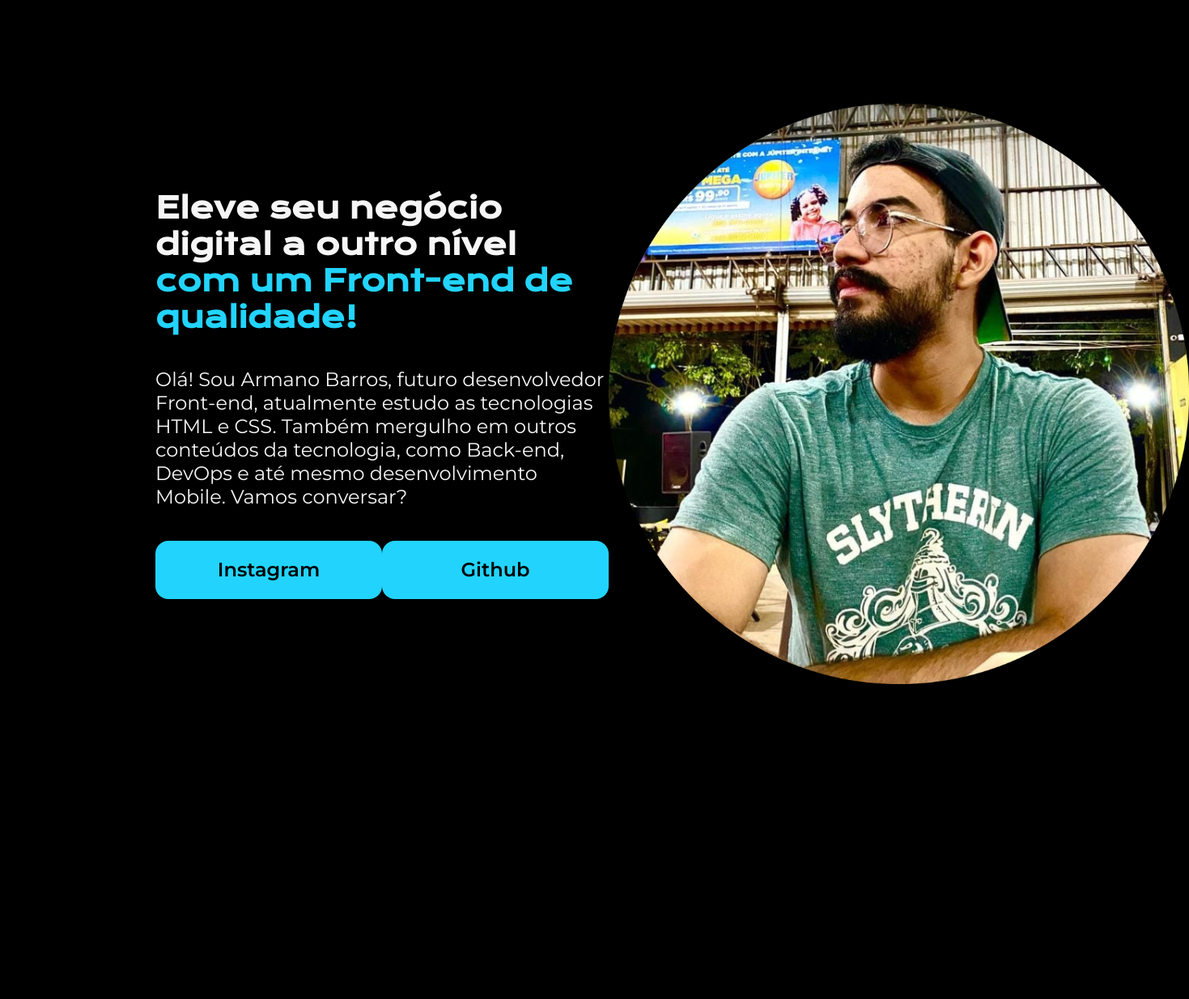
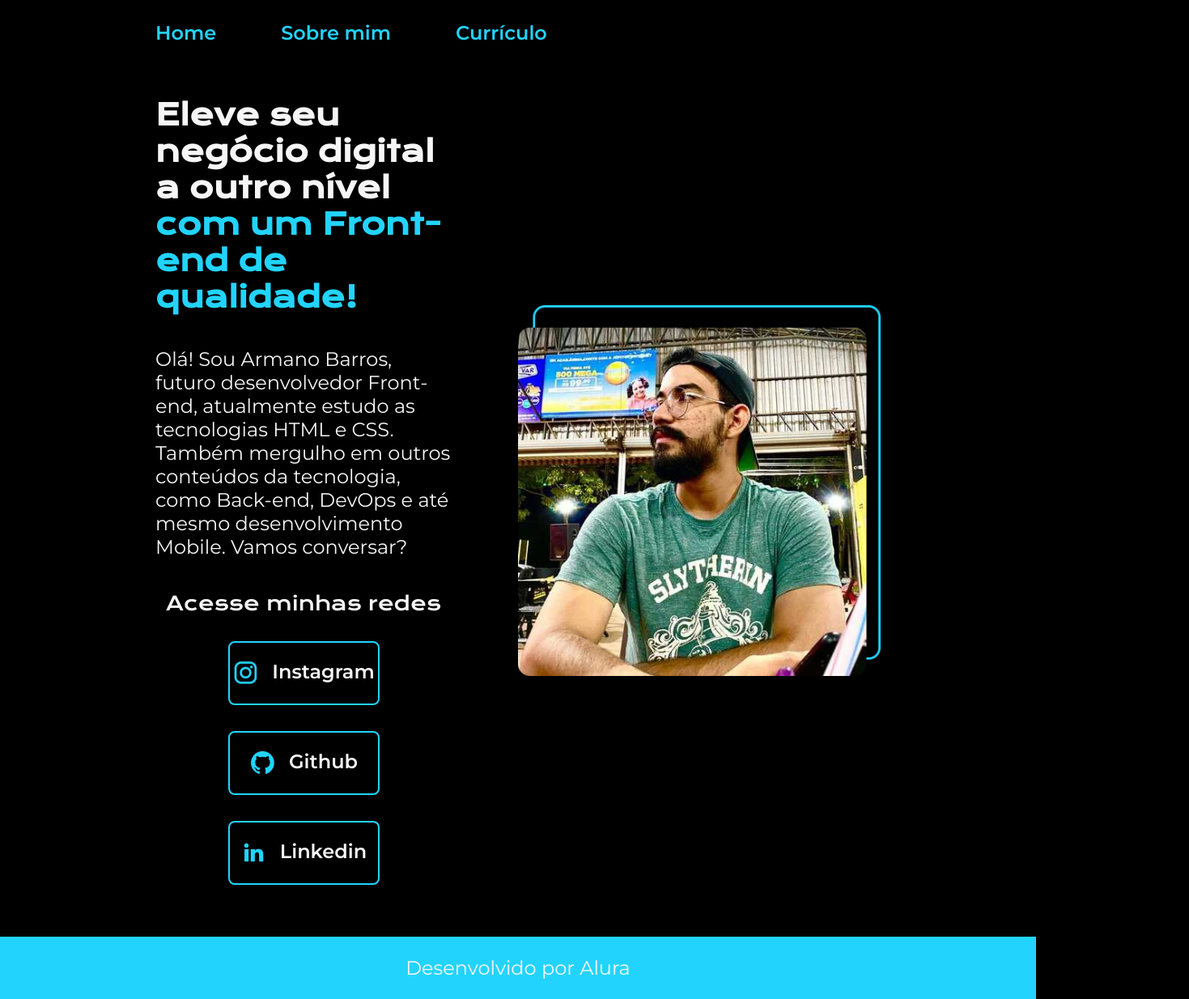
Before and after one commit to armanoalves/portfolio, a plain HTML site: page index.html in a window 1280 px wide. Shown: the whole page at 81% size, 1469 px wide, since content can reach past the window. Before the commit the page ends 928 px from the top, so only its background shows below. Drawn offline with nearby package versions, Linux system fonts and the light colour scheme.

Commit message:
Arquivos finais do projeto

```diff
--- a/index.html
+++ b/index.html
@@ -5,22 +5,39 @@
     <meta http-equiv="X-UA-Compatible" content="IE=edge">
     <meta name="viewport" content="width=device-width, initial-scale=1.0">
     <title>Portfolio</title>
-    <link rel="stylesheet" href="style.css">
+    <link rel="stylesheet" href="styles/style.css">
 </head>
 <body>
-    <header></header>
+    <header class="cabecalho">
+        <nav class="cabecalho-menu">
+            <a class="cabecalho-menu-link" href="index.html">Home</a>
+            <a class="cabecalho-menu-link" href="pages/about.html">Sobre mim</a>
+            <a class="cabecalho-menu-link" href="pages/curriculo.html">Currículo</a>
+        </nav>
+    </header>
     <main class="apresentacao">
         <section class="apresentacao-conteudo">
             <h1 class="apresentacao-conteudo-titulo">Eleve seu negócio digital a outro nível <strong class="titulo-destaque">com um Front-end de qualidade!</strong></h1>
             <p class="apresentacao-conteudo-texto">Olá! Sou Armano Barros, futuro desenvolvedor Front-end, atualmente estudo as tecnologias HTML e CSS. Também mergulho em outros conteúdos da tecnologia, como Back-end, DevOps e até mesmo desenvolvimento Mobile. Vamos conversar?</p>
 
             <div class="apresentacao-links">
-                <a class="apresentacao-links-link" href="https://instagram.com/armano_alves">Instagram</a>
-                <a class="apresentacao-links-link" href="https://github.com/armanoalves">Github</a>
+                <h2 class="apresentacao-links-subtitulo">Acesse minhas redes</h2>
+                <a target="_blank" class="apresentacao-links-navegacao" href="https://instagram.com/armano_alves" >
+                    <img src="assets/instagram.png" alt="">
+                    Instagram</a>
+                <a target="_blank" class="apresentacao-links-navegacao" href="https://github.com/armanoalves">
+                    <img src="assets/github.png" alt="">
+                    Github</a>
+                <a target="_blank" class="apresentacao-links-navegacao" href="https://www.linkedin.com/in/armano-barros-alves-junior/">
+                    <img src="assets/linkedin.png" alt="">
+                    Linkedin</a>
             </div>
         </section>
-        <img class="apresentacao-imagem" src="photo.png" alt="Fotografia da Joana Santos programando">
+        <img class="apresentacao-imagem" src="assets/image.png" alt="Fotografia da Joana Santos programando">
+
     </main>
-    <footer></footer>
+    <footer class="rodape">
+        Desenvolvido por Alura
+    </footer>
 </body>
 </html>
--- a/style.css
+++ /dev/null
@@ -1,58 +0,0 @@
-@import url('https://fonts.googleapis.com/css2?family=Krona+One&family=Montserrat:wght@400;600&display=swap');
-
-* {
-    margin: 0;
-    padding: 0;
-}
-
-body {
-    height: 100vh;
-    background-color: black;
-    color: #F6f6f6;
-}
-
-.apresentacao {
-    margin: 10% 15%;
-    display: flex;
-    align-items: center;
-    justify-content: space-between;
-}
-
-.apresentacao-conteudo {
-    width: 615px;
-    display: flex;
-    flex-direction: column;
-    gap: 40px;
-}
-
-.apresentacao-conteudo-titulo {
-    font-size: 36px;
-    font-family: 'Krona One', sans-serif;
-}
-
-.titulo-destaque {
-    color: #22d4fd
-}
-
-.apresentacao-conteudo-texto {
-    font-size: 24px;
-    font-family: 'Montserrat', sans-serif;
-}
-
-.apresentacao-links {
-    display: flex;
-    justify-content: space-between;
-}
-
-.apresentacao-links-link {
-    background-color: #22d4fd;
-    width: 280px;
-    text-align: center;
-    border-radius: 16px;
-    font-size: 24px;
-    font-weight: 600;
-    padding: 21.5px 0;
-    text-decoration: none;
-    color: #000000;
-    font-family: 'Montserrat', sans-serif;
-}
--- /dev/null
+++ b/styles/style.css
@@ -0,0 +1,136 @@
+@import url('https://fonts.googleapis.com/css2?family=Krona+One&family=Montserrat:wght@400;600&display=swap');
+
+:root {
+    --cor-primaria: #000000;
+    --cor-secundaria: #F6F6F6;
+    --cor-terciaria: #22D4FD;
+    --cor-hover: #272727;
+
+    --fonte-primaria: 'Krona One', sans-serif;
+    --fonte-secundaria: 'Montserrat', sans-serif;
+}
+
+* {
+    margin: 0;
+    padding: 0;
+}
+
+body {
+    background-color: var(--cor-primaria);
+    color: var(--cor-secundaria);
+}
+
+.cabecalho {
+    padding: 2% 0% 0% 15%;
+}
+
+.cabecalho-menu {
+    display: flex;
+    gap: 80px;
+}
+
+.cabecalho-menu-link {
+    font-family: var(--fonte-secundaria);
+    font-size: 1.5rem;
+    font-weight: 600;
+    color: var(--cor-terciaria);
+    text-decoration: none;
+}
+
+.apresentacao {
+    padding: 5% 15%;
+    display: flex;
+    align-items: center;
+    justify-content: space-between;
+    gap: 82px;
+}
+
+.apresentacao-conteudo {
+    width: 50%;
+    display: flex;
+    flex-direction: column;
+    gap: 40px;
+}
+
+.apresentacao-conteudo-titulo {
+    font-size: 2.25rem;
+    font-family: var(--fonte-primaria);
+}
+
+
+.apresentacao-conteudo-texto {
+    font-size: 1.5rem;
+    font-family: var(--fonte-secundaria);
+}
+
+.titulo-destaque {
+    color: var(--cor-terciaria);
+}
+
+.apresentacao-links {
+    display: flex;
+    flex-direction: column;
+    justify-content: space-between;
+    align-items: center;
+    gap: 32px;
+}
+
+.apresentacao-links-subtitulo {
+    font-family: var(--fonte-primaria);
+    font-weight: 400;
+    font-size: 1.5rem;
+}
+
+.apresentacao-links-navegacao {
+    display: flex;
+    justify-content: center;
+    gap: 16px;
+    border: 2px solid var(--cor-terciaria);
+    width: 50%;
+    text-align: center;
+    border-radius: 8px;
+    font-size: 1.5rem;
+    font-weight: 600;
+    padding: 21.5px 0;
+    text-decoration: none;
+    color: var(--cor-secundaria);
+    font-family: var(--fonte-secundaria);
+}
+
+.apresentacao-links-navegacao:hover {
+    background-color: var(--cor-hover);
+}
+
+.apresentacao-imagem {
+    width: 50%;
+}
+
+.rodape {
+    padding: 24px;
+    color: var(--cor--primaria);
+    background-color: var(--cor-terciaria);
+    text-align: center;
+    font-family: var(--fonte-secundaria);
+    font-size: 1.5rem;
+    font-weight: 400;
+}
+
+@media (max-width: 1200px) {
+    .cabecalho {
+        padding: 10%;
+    }
+
+    .cabecalho-menu {
+        justify-content: center;
+    }
+
+    .apresentacao {
+        flex-direction: column-reverse;
+        padding: 5%;
+    }
+
+    .apresentacao-conteudo {
+        width: auto;
+    }
+
+}
```
Also changed, not shown: pages/about.html (added, +32 -0 lines), pages/curriculo.html (added, +47 -0 lines), Imagem.png (deleted), assets/Imagem.png (added), assets/github.png (added), assets/image.png (added), assets/instagram.png (added), assets/linkedin.png (added), assets/twitch.png (added), assets/twitter.png (added), photo.png (deleted), 1 other file.
